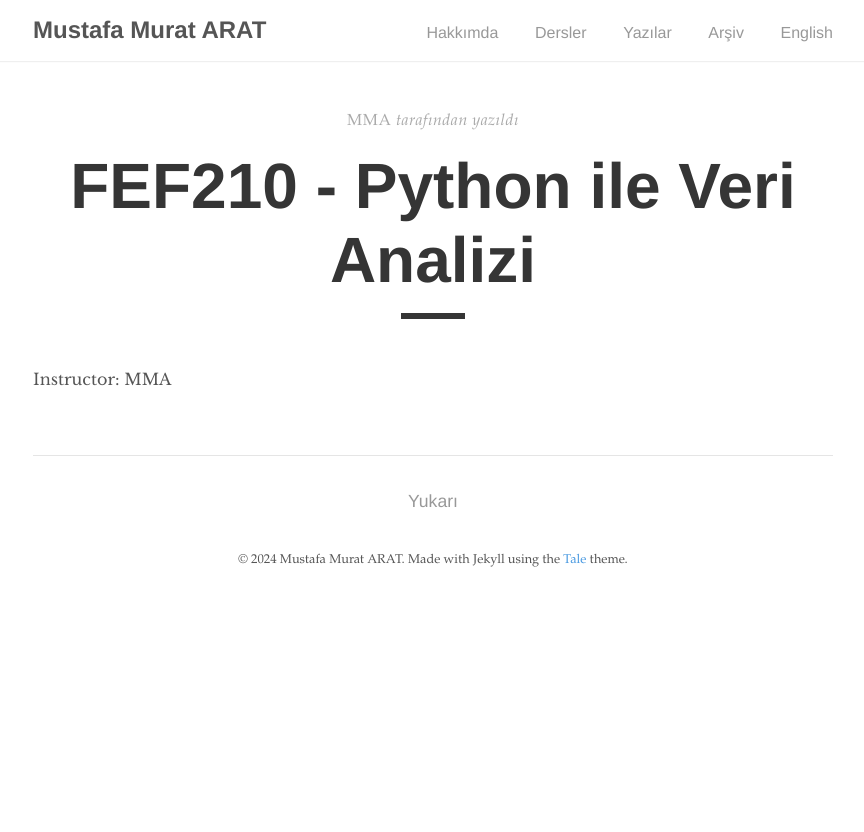
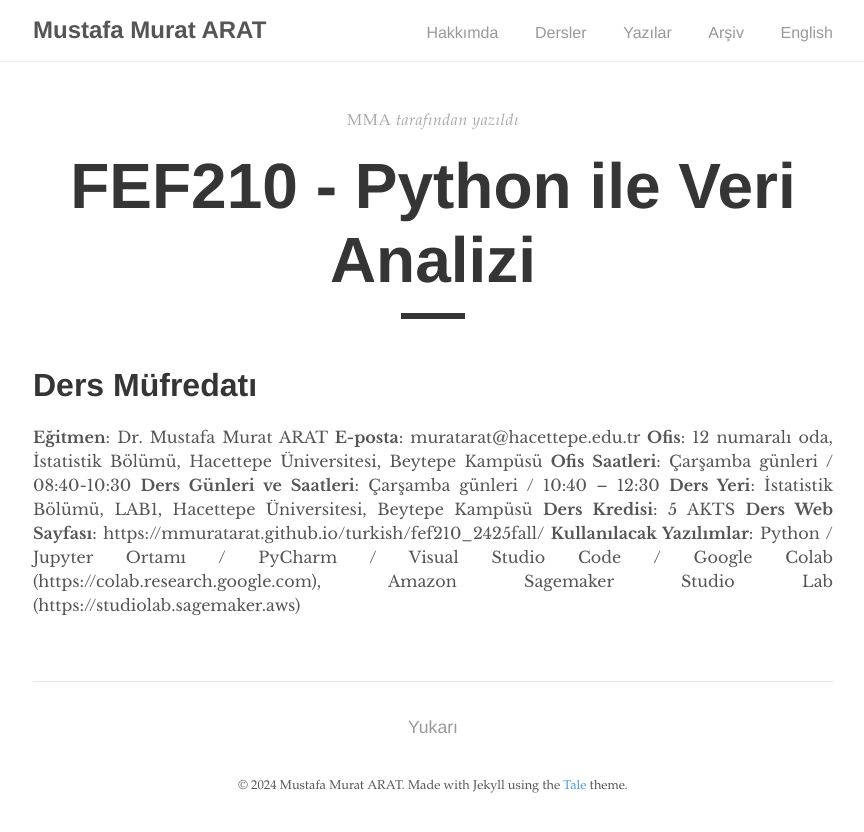
Before and after one commit to mmuratarat/turkish, a Jekyll site: the page built from _pages/fef210_2425fall.md, in a window 1280 px wide. Shown: the top 832 px of the page, without its empty margins (207-1071 px from the left). Built offline with Jekyll 4.4.1, drawn with Linux system fonts in a browser that asks for light colours; nearby versions of some CDN libraries; comment, search, counter and statistics services are not loaded.

Commit message:
Update fef210_2425fall.md

```diff
--- a/_pages/fef210_2425fall.md
+++ b/_pages/fef210_2425fall.md
@@ -7,4 +7,14 @@ comments: false
 permalink: /fef210_2425fall/
 ---
 
-Instructor: MMA
+# Ders Müfredatı
+
+**Eğitmen**: Dr. Mustafa Murat ARAT
+**E-posta**: muratarat@hacettepe.edu.tr
+**Ofis**: 12 numaralı oda, İstatistik Bölümü, Hacettepe Üniversitesi, Beytepe Kampüsü
+**Ofis Saatleri**: Çarşamba günleri / 08:40-10:30
+**Ders Günleri ve Saatleri**: Çarşamba günleri / 10:40 – 12:30
+**Ders Yeri**: İstatistik Bölümü, LAB1, Hacettepe Üniversitesi, Beytepe Kampüsü
+**Ders Kredisi**: 5 AKTS
+**Ders Web Sayfası**: https://mmuratarat.github.io/turkish/fef210_2425fall/
+**Kullanılacak Yazılımlar**: Python / Jupyter Ortamı / PyCharm / Visual Studio Code / Google Colab (https://colab.research.google.com), Amazon Sagemaker Studio Lab (https://studiolab.sagemaker.aws)
```
